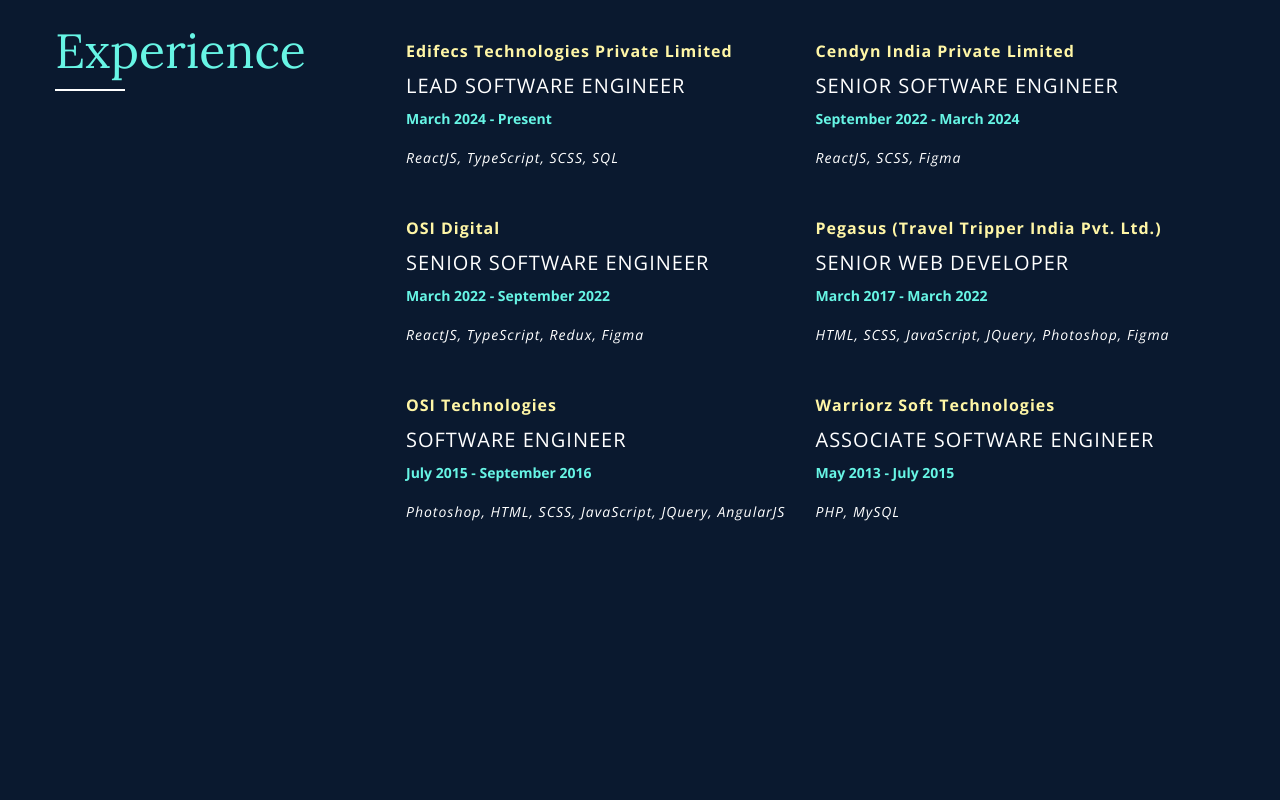
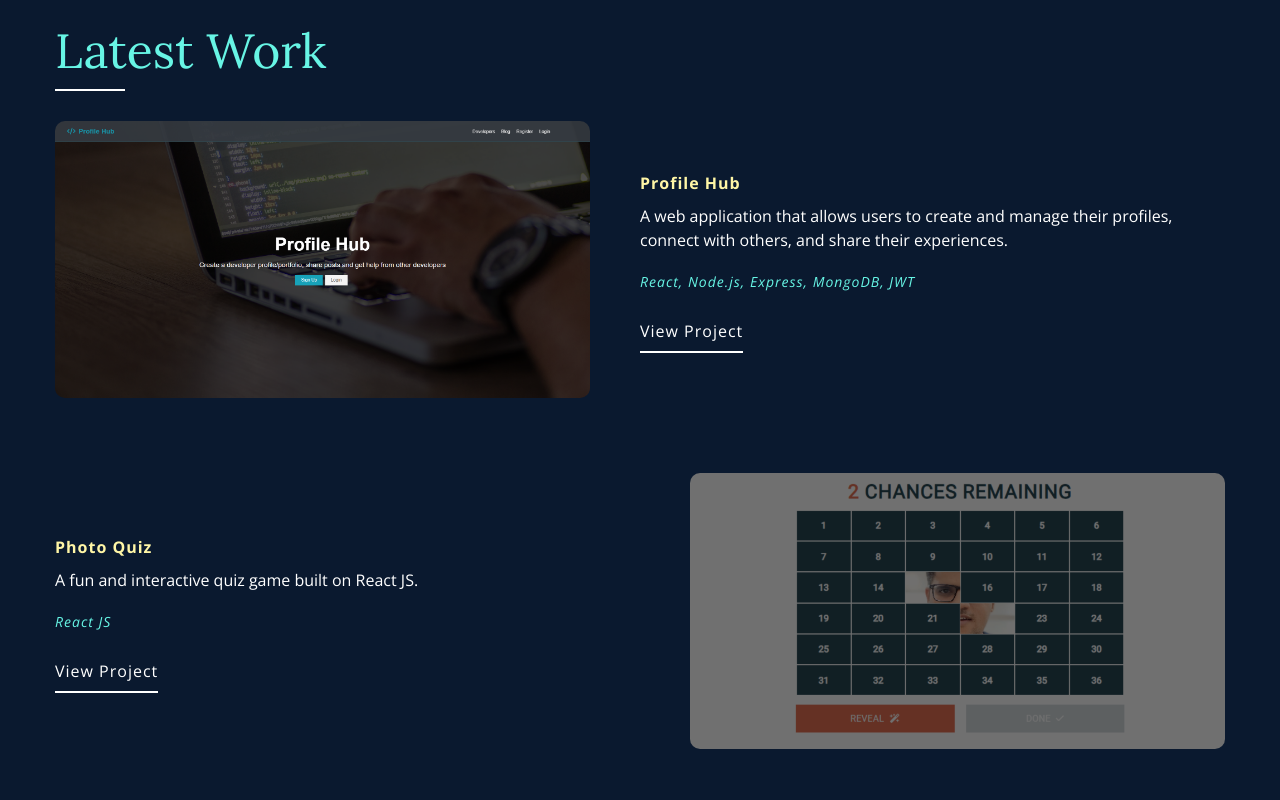
Before and after one commit to raghuveertech/portfolio, a React (Vite) app: page / in a window 1280 px wide. Shown: the part 880-1680 px from the top of the page. Built offline with nearby package versions, Linux system fonts and the light colour scheme.

Commit message:
Latest Work, Testimonials sections complete

```diff
--- a/src/App.jsx
+++ b/src/App.jsx
@@ -3,10 +3,11 @@
 import { Link } from 'react-scroll';
 import MainHeader from '@components/MainHeader';
 import Introduction from '@components/Introduction';
+import LatestWork from './components/LatestWork';
 import Experience from '@components/Experience';
-import Skills from '@components/Skills';
 import Contact from '@components/Contact';
 import '@scss/app.scss';
+import Testimonials from './components/Testimonials';
 
 const App = () => {
   const [isScrolled, setIsScrolled] = useState(false);
@@ -32,25 +33,9 @@
     <div className='main'>
       <MainHeader isScrolled={isScrolled} />
       <Introduction />
+      <LatestWork />
       <Experience />
-      {/* <section className='section' id='latestWork'>
-        <h2>Latest Work</h2>
-        <p>Here are some of my latest projects:</p>
-        <ul>
-          <li>Project 1: A web application built with React and Node.js</li>
-          <li>Project 2: A Python script for data analysis</li>
-          <li>Project 3: A mobile app built with React Native</li>
-        </ul>
-      </section>
-      <section className='section' id='testimonials'>
-        <h2>Testimonials</h2>
-        <p>Here are some testimonials from my colleagues and clients:</p>
-        <ul>
-          <li>"Raghuveer is a great developer!"</li>
-          <li>"I enjoyed working with Raghuveer on this project."</li>
-          <li>"Raghuveer is very knowledgeable and helpful."</li>
-        </ul>
-      </section> */}
+      <Testimonials />
       <Contact />
       {showBackToTop && (
         <Link
--- /dev/null
+++ b/src/components/LatestWork.jsx
@@ -0,0 +1,55 @@
+import '@scss/latest-work.scss';
+const LatestWork = () => {
+  return (
+    <section className='section latest-work' id='latestWork'>
+      <h2 className='section-header'>Latest Work</h2>
+      <div className='container'>
+        <div className='item'>
+          <div className='image-container'>
+            <img src='images/profile-hub.png' />
+          </div>
+          <div className='content'>
+            <h3 className='project-title'>Profile Hub</h3>
+            <p className='project-description'>
+              A web application that allows users to create and manage their
+              profiles, connect with others, and share their experiences.
+            </p>
+            <p className='technologies'>
+              React, Node.js, Express, MongoDB, JWT
+            </p>
+            <a
+              href='https://profilehubweb.netlify.app/'
+              target='_blank'
+              rel='noopener noreferrer'
+              className='button secondary'
+            >
+              View Project
+            </a>
+          </div>
+        </div>
+        <div className='item'>
+          <div className='content'>
+            <h3 className='project-title'>Photo Quiz</h3>
+            <p className='project-description'>
+              A fun and interactive quiz game built on React JS.
+            </p>
+            <p className='technologies'>React JS </p>
+            <a
+              href='https://photo-quiz.vercel.app/'
+              target='_blank'
+              rel='noopener noreferrer'
+              className='button secondary'
+            >
+              View Project
+            </a>
+          </div>{' '}
+          <div className='image-container'>
+            <img src='images/photo-quiz.png' />
+          </div>
+        </div>
+      </div>
+    </section>
+  );
+};
+
+export default LatestWork;
--- /dev/null
+++ b/src/components/Testimonials.jsx
@@ -0,0 +1,51 @@
+import '@scss/testimonials.scss';
+
+const Testimonials = () => {
+  return (
+    <section className='section testimonials' id='testimonials'>
+      <h2 className='section-header'>Testimonials</h2>
+      <div className='container'>
+        <div className='testimonial-item'>
+          <p className='testimonial-text'>
+            "Raghuveer has always been one of my all-time favorite developers.
+            Whenever I faced a challenge or had a question, he was my go-to
+            person—always ready with thoughtful, effective solutions. His
+            positive attitude and unwavering commitment helped us hit every
+            milestone and elevated the entire project. A true professional and
+            an incredible teammate!"
+          </p>
+          <p className='testimonial-author'>
+            - Briana, Director, Project Management.
+          </p>
+        </div>
+        <div className='testimonial-item'>
+          <p className='testimonial-text'>
+            "Working with Raghuveer was an absolute pleasure. He consistently
+            demonstrated a proactive approach, communicated updates with
+            clarity, and responded to feedback swiftly and thoughtfully. His
+            professionalism and collaborative spirit made the entire experience
+            smooth and stress-free."
+          </p>
+          <p className='testimonial-author'>
+            - Nayeem, Digital Product Manager.
+          </p>
+        </div>
+        <div className='testimonial-item'>
+          <p className='testimonial-text'>
+            "When I assigned a task to Raghu, I never had to follow up—he
+            consistently delivered high-quality results with timely updates. His
+            ability to juggle multiple responsibilities seamlessly was truly
+            impressive. Raghu’s dedication, meticulous attention to detail, and
+            proactive mindset make him a standout developer I would confidently
+            recommend to anyone."
+          </p>
+          <p className='testimonial-author'>
+            - Kesav, Senior Technical Consultant.
+          </p>
+        </div>
+      </div>
+    </section>
+  );
+};
+
+export default Testimonials;
--- a/src/scss/app.scss
+++ b/src/scss/app.scss
@@ -32,8 +32,7 @@
     height: 2px;
     background-color: $white;
     bottom: -10px;
-    left: 50%;
-    transform: translateX(-50%);
+    left: 0;
   }
 }
 
@@ -67,6 +66,53 @@
       color: $white;
     }
   }
+  &.secondary {
+    position: relative;
+    display: inline-block;
+    cursor: pointer;
+    letter-spacing: 0.3px;
+    font-size: 16px;
+    line-height: 30px;
+    transition: $transition;
+    color: $white;
+    font-weight: $font-weight-light;
+    letter-spacing: 1px;
+    border: 0;
+    padding: 5px 0;
+    background-color: transparent;
+    &:before {
+      position: absolute;
+      bottom: -2px;
+      content: '';
+      display: block;
+      width: 100%;
+      height: 2px;
+      background-color: $white;
+      transition: width 0.3s ease-in-out;
+      right: 0;
+      left: auto;
+    }
+    &:after {
+      position: absolute;
+      bottom: -2px;
+      content: '';
+      display: block;
+      width: 0;
+      height: 2px;
+      background-color: $secondary-color;
+      transition: width 0.3s ease-in-out;
+      right: 0;
+      left: auto;
+    }
+    &:hover {
+      color: $tertiary-color;
+      &:after {
+        width: 100%;
+        left: 0;
+        right: auto;
+      }
+    }
+  }
 }
 
 .scroll-to-top {
--- a/src/scss/contact.scss
+++ b/src/scss/contact.scss
@@ -2,6 +2,12 @@
 
 .contact {
   text-align: center;
+  .section-header {
+    &:after {
+      left: 50%;
+      transform: translateX(-50%);
+    }
+  }
   .email,
   .phone {
     margin-bottom: 20px;
--- a/src/scss/experience.scss
+++ b/src/scss/experience.scss
@@ -13,13 +13,6 @@
       @media screen and (max-width: $breakpoint-xl) {
         flex: 0 0 100%;
         max-width: 100%;
-      }
-      .section-header {
-        position: relative;
-        &:after {
-          left: 0;
-          transform: none;
-        }
       }
     }
     .list-items {
@@ -50,8 +43,6 @@
         }
         .company {
           font-size: 16px;
-          font-weight: $font-weight-light;
-          color: $white;
           letter-spacing: 1px;
           margin-bottom: 10px;
           color: $tertiary-color;
--- /dev/null
+++ b/src/scss/latest-work.scss
@@ -0,0 +1,65 @@
+@import 'variables';
+
+.latest-work {
+  .container {
+    display: flex;
+    flex-direction: column;
+    gap: 20px;
+    .item {
+      display: flex;
+      align-items: center;
+      margin-bottom: 50px;
+      gap: 50px;
+      @media screen and (max-width: $breakpoint-lg) {
+        margin-bottom: 30px;
+        gap: 0;
+      }
+      .image-container {
+        position: relative;
+        overflow: hidden;
+        @media screen and (max-width: $breakpoint-lg) {
+          display: none;
+        }
+        img {
+          width: 100%;
+          height: auto;
+          border-radius: 10px;
+          transition: $transition;
+          object-fit: contain;
+          &:hover {
+            transform: scale(1.05);
+          }
+        }
+      }
+      .content {
+        flex: 0 0 50%;
+        max-width: 50%;
+        @media screen and (max-width: $breakpoint-lg) {
+          flex: 0 0 100%;
+          max-width: 100%;
+        }
+        .project-title {
+          font-size: 16px;
+          letter-spacing: 1px;
+          margin-bottom: 10px;
+          color: $tertiary-color;
+          font-weight: $font-weight-bold;
+        }
+        .project-description {
+          margin-bottom: 20px;
+          font-size: 16px;
+          color: $white;
+          line-height: 1.5;
+          font-weight: $font-weight-light;
+        }
+        .technologies {
+          margin-bottom: 20px;
+          font-size: 14px;
+          font-style: italic;
+          letter-spacing: 1px;
+          color: $secondary-color;
+        }
+      }
+    }
+  }
+}
--- /dev/null
+++ b/src/scss/testimonials.scss
@@ -0,0 +1,27 @@
+@import 'variables';
+
+.testimonials {
+  .container {
+    display: flex;
+    flex-direction: column;
+    gap: 50px;
+    .testimonial-item {
+      .testimonial-text {
+        font-size: 20px;
+        color: $white;
+        line-height: 1.5;
+        font-weight: $font-weight-light;
+        margin-bottom: 20px;
+        font-style: italic;
+        letter-spacing: 0.5px;
+      }
+      .testimonial-author {
+        font-size: 16px;
+        color: $tertiary-color;
+        font-weight: $font-weight-bold;
+        margin-bottom: 10px;
+        text-align: right;
+      }
+    }
+  }
+}
```
Also changed, not shown: public/images/photo-quiz.png (added), public/images/profile-hub.png (added).
